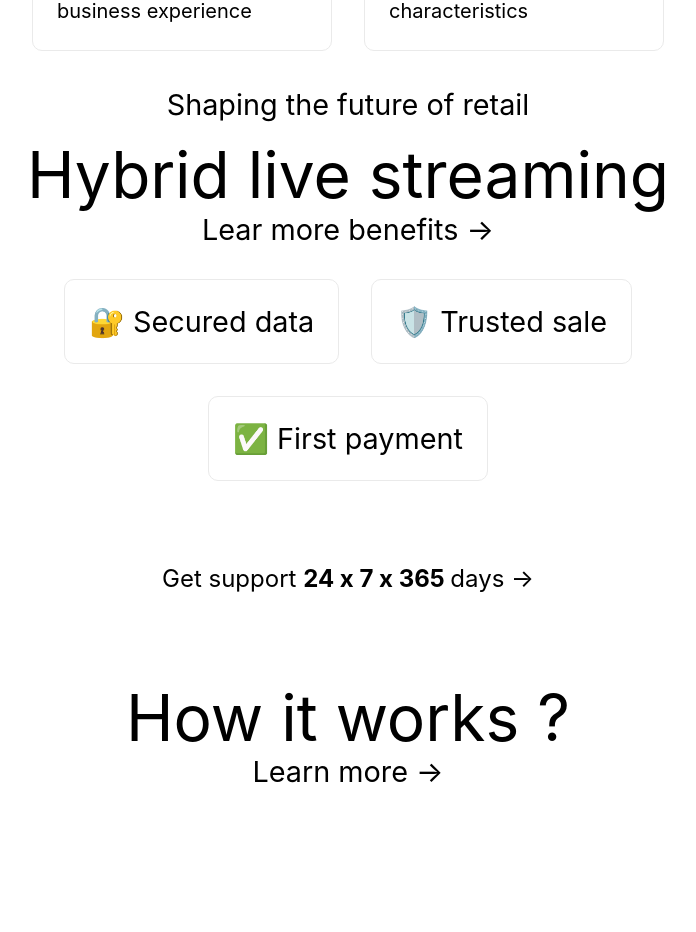
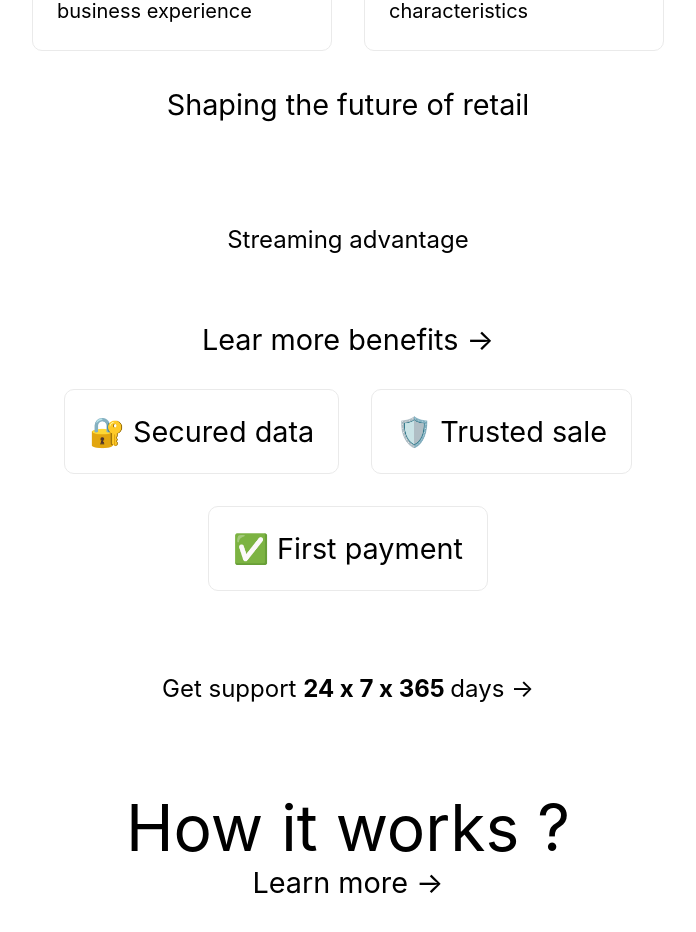
Before and after one commit to rammurmu/next, a Next.js app: page /seller in a window 1280 px wide. Shown: the part 1540-2472 px from the top of the page, without its empty margins (292-988 px from the left). Before the commit the page ends 2409 px from the top, so only its background shows below. Built offline with nearby package versions, Linux system fonts and the light colour scheme.

Commit message:
Update seller.js

```diff
--- a/pages/seller.js
+++ b/pages/seller.js
@@ -64,8 +64,8 @@ export default function Seller() {
          </div>
          <br />
          <p>Shaping the future of retail</p>
-
-      <div className={styles.title}>Hybrid live streaming</div>
+         <br />
+      <div className={styles.description}>Streaming advantage</div>
       <p>Lear more benefits &rarr;</p>
 
        <div className={styles.grid}>
```
